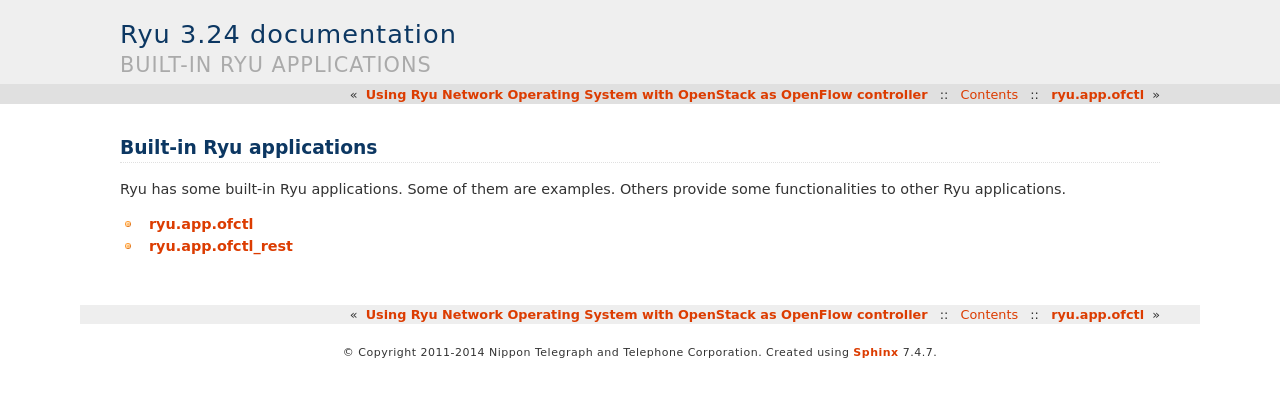
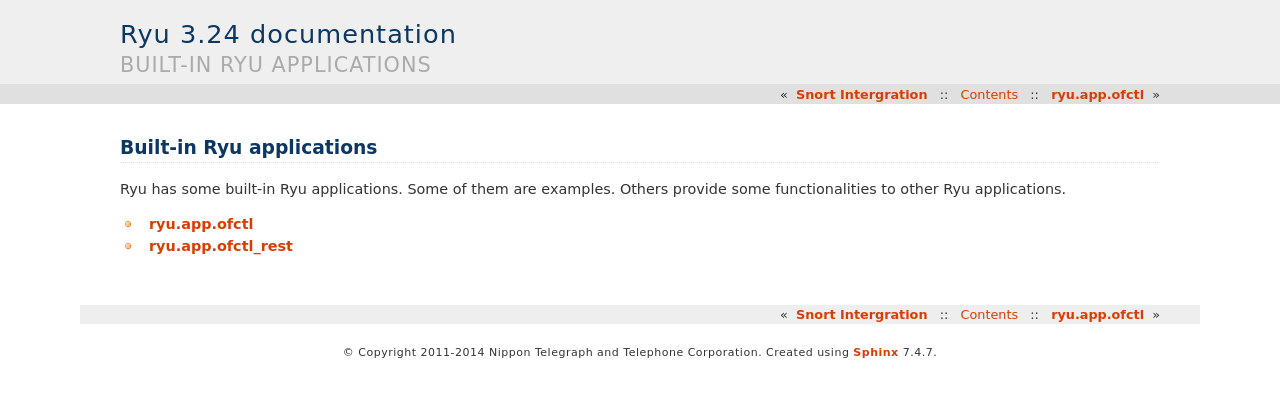
Before and after one commit to faucetsdn/ryu, a Sphinx documentation site: the page built from doc/source/app.rst, in a window 1280 px wide. Shown: the top 397 px of the page. Built offline with Sphinx 7.4.7, drawn with Linux system fonts in a browser that asks for light colours.

Commit message:
doc: Include snort_integrate page into toctree
Currently, snort_integrate page is not included into toctree,
and it is difficult for user to find this page.
This patch adds snort_integrate page into toctree,
and removes warnings when building this page.

Signed-off-by: IWASE Yusuke <iwase.yusuke0@gmail.com>
Signed-off-by: FUJITA Tomonori <fujita.tomonori@lab.ntt.co.jp>

```diff
--- a/doc/source/index.rst
+++ b/doc/source/index.rst
@@ -17,6 +17,7 @@
    configuration.rst
    tests.rst
    using_with_openstack.rst
+   snort_integrate.rst
    app.rst
 
 Indices and tables
```
Also changed, not shown: doc/source/snort_integrate.rst (+5 -7 lines).
